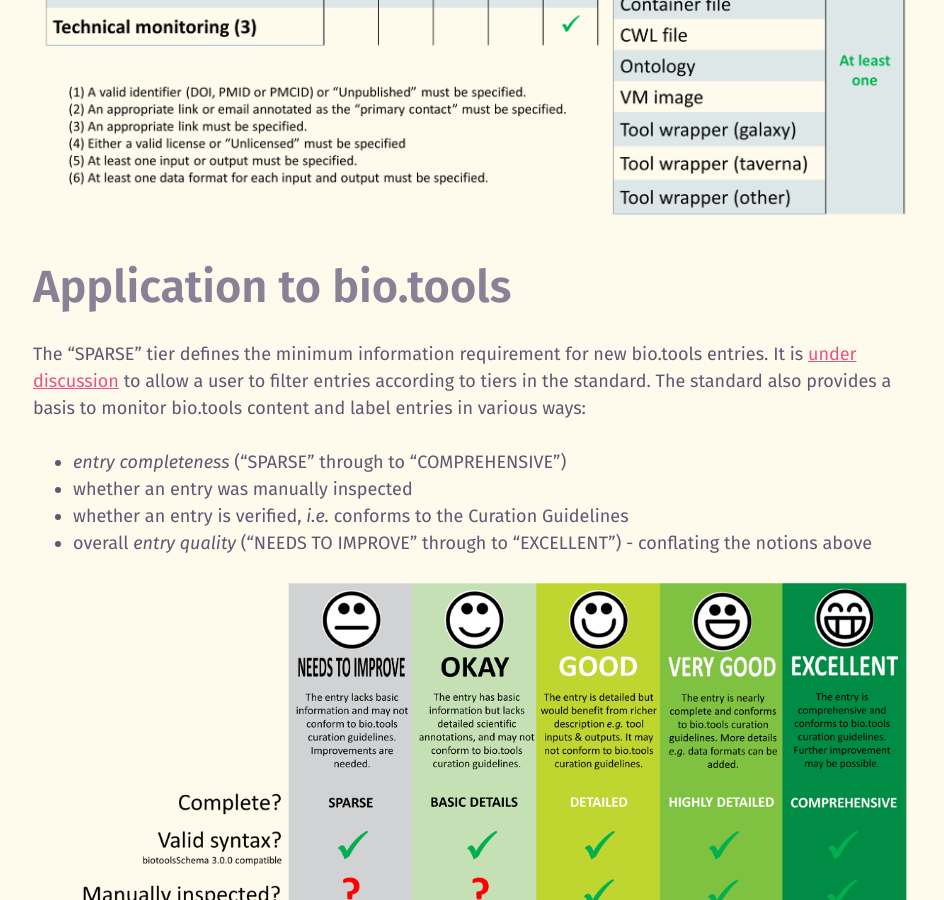
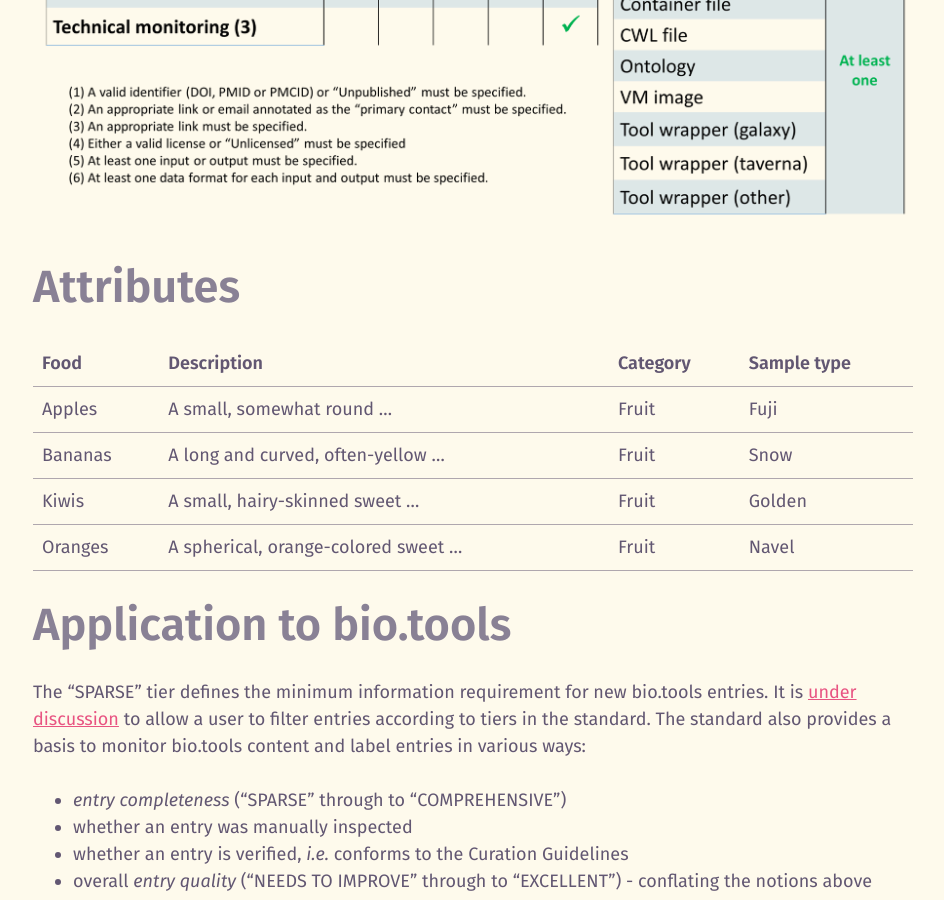
Before and after one commit to bio-tools/Tool-Information-Standards, a Jekyll site: the page built from docs/about.md, in a window 1280 px wide and 900 px high, scrolled down 2790 px. Shown: the whole window, without its empty margins (39-983 px from the left). Built offline with Jekyll 4.4.1, drawn with Linux system fonts in a browser that asks for light colours; a script that is not in the unit is left out; comment, search, counter and statistics services are not loaded; some of the changed text lies outside the part shown.

Commit message:
experimental data table

```diff
--- a/docs/about.md
+++ b/docs/about.md
@@ -24,11 +24,22 @@ The **Tool Information Standard** is one component of a stack of interrelated te
 - [Software Best Practice](https://todo) can be abstracted from the Curation Guidelines, for example, **general recommendations** for the description / documentation of software in contexts other than bio.tools.
 
 
-# Attributes
+# Tool Information Standard
 The Tool Information Standard is five lists of tool attributes (see Table below) that must be specified for an entry to be assigned in a 5 tier ratings of *entry completeness*.  Some attributes are grouped (see tables on right) for purposes of determining adherance to the standard.
 
 ![infographic_attributes]({{site.url}}/assets/images/infographic_attributes.png){: .align-center}
 
+# Attributes
+<div class="datatable-begin"></div>
+
+Food    | Description                           | Category | Sample type
+------- | ------------------------------------- | -------- | -----------
+Apples  | A small, somewhat round ...           | Fruit    | Fuji
+Bananas | A long and curved, often-yellow ...   | Fruit    | Snow
+Kiwis   | A small, hairy-skinned sweet ...      | Fruit    | Golden
+Oranges | A spherical, orange-colored sweet ... | Fruit    | Navel
+
+<div class="datatable-end"></div>
 
 # Application to bio.tools
 
@@ -41,4 +52,4 @@ The "SPARSE" tier defines the minimum information requirement for new bio.tools
 
 ![infographic_quality_metrics]({{site.url}}/assets/images/infographic_quality_metrics.png){: .align-center}
 
-If and how to use such labels is currently [under discussion](https://github.com/bio-tools/biotoolsSchema/issues/77).
+If and how to use such labels is currently [under discussion](https://github.com/bio-tools/Tool-Information-Standard/issues/1).
```
